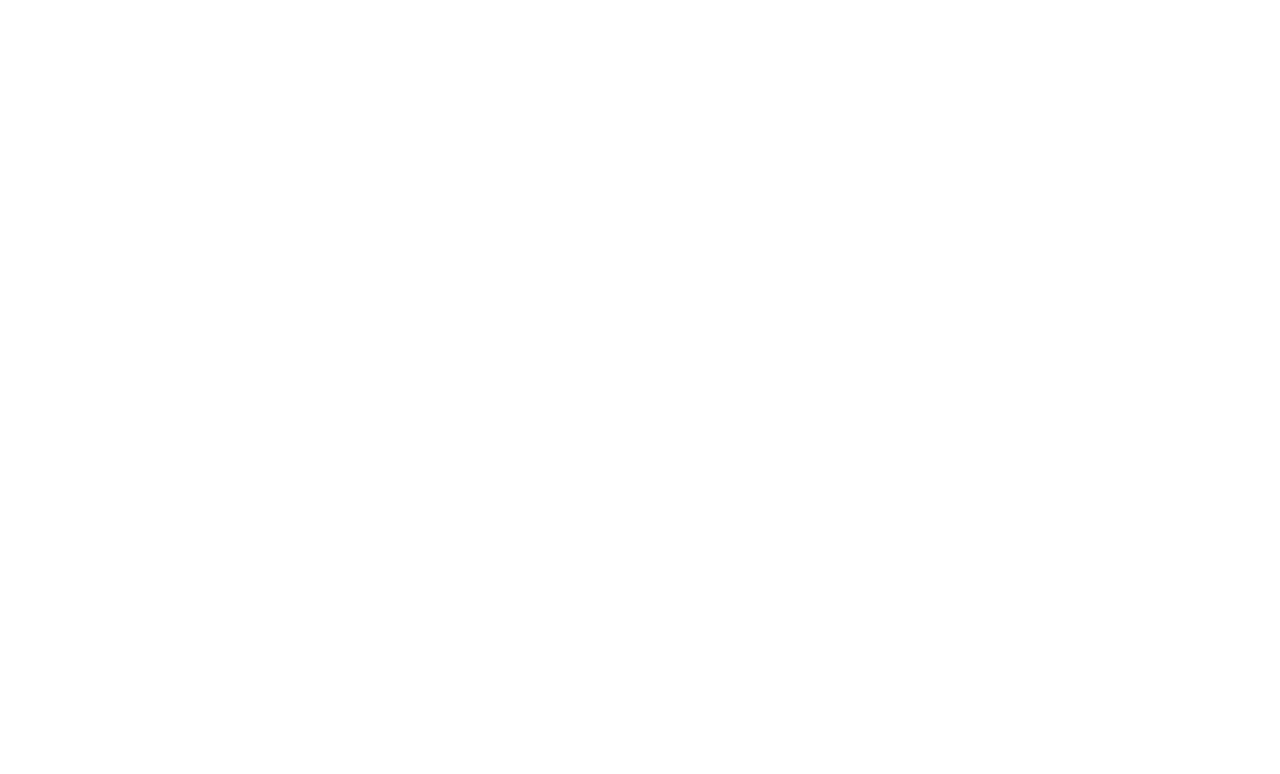
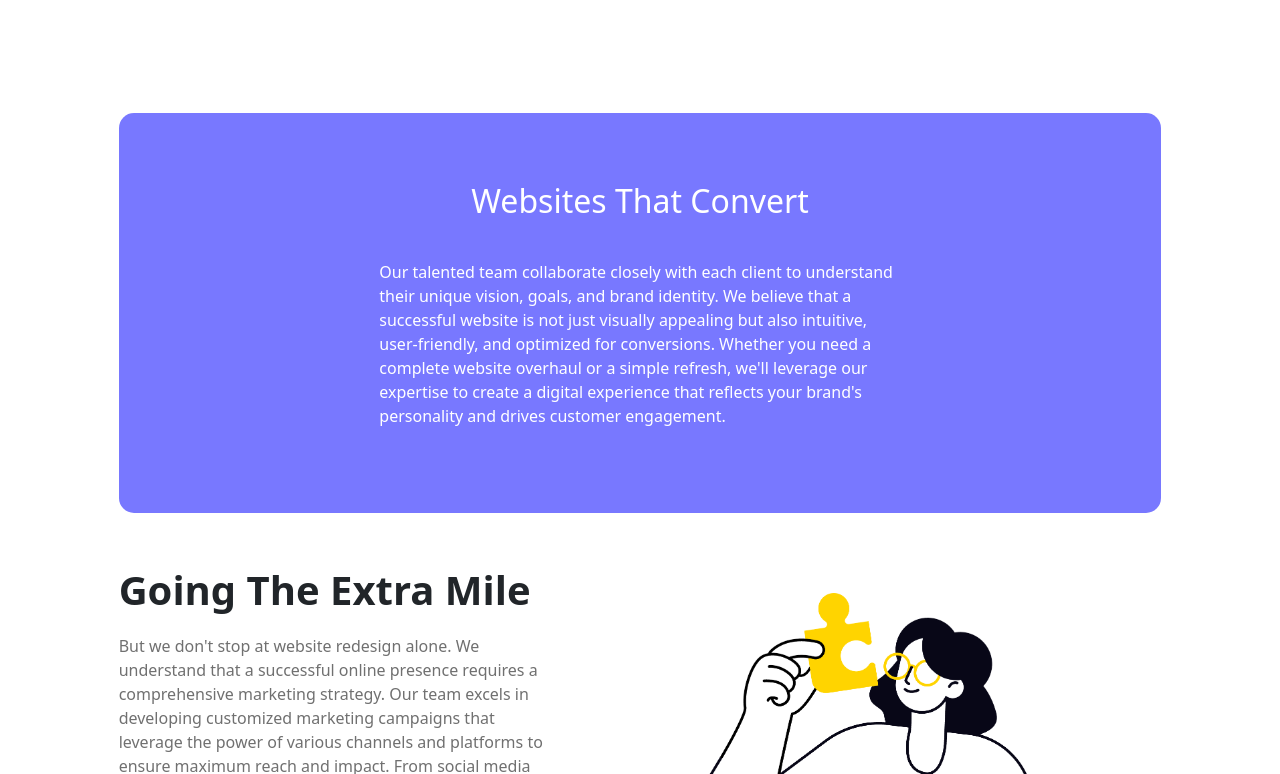
Before and after one commit to Tarp-Supply-Inc/proactive-prototype-react, a React (Create React App) app: page / in a window 1280 px wide. Shown: the part 1266-2040 px from the top of the page. Before the commit the page ends 813 px from the top, so only its background shows below. Built offline with nearby package versions, Linux system fonts and the light colour scheme.

Commit message:
checkpoint

```diff
--- a/src/App.js
+++ b/src/App.js
@@ -9,9 +9,9 @@
 function App() {
     return (
         <div className="App">
-        {/*<AboutUs/>*/}
+        <AboutUs/>
         {/*    <HomePage/>*/}
-            <Portfolio/>
+        {/*    <Portfolio/>*/}
             {/*<ContactUs/>*/}
             {/*<Services/>*/}
             {/*<Packages/>*/}
--- a/src/components/AboutUs/AboutUs.css
+++ b/src/components/AboutUs/AboutUs.css
@@ -7,7 +7,6 @@
     justify-content: center;
     background: #7878FF 0 0 no-repeat padding-box;
     border-radius: 15px;
-
     margin-top: 2rem;
     color: #FFFFFF;
 }
@@ -18,7 +17,7 @@
 }
 
 .about-us-testimonial-wrapper{
-    height: 450px;
+    height: 400px;
 }
 
 .about-us-action-banner{
--- a/src/components/AboutUs/AboutUs.js
+++ b/src/components/AboutUs/AboutUs.js
@@ -36,16 +36,15 @@
 
                 <div className="about-us-testimonial-wrapper">
 
-                    <h2 className="about-us-testimonial-title">What Our Clients Are Saying</h2>
+                    <h2 className="about-us-testimonial-title">Websites That Convert</h2>
 
 
                     <p className="about-us-testimonial-body">
-                        Our talented team collaborate closely with each client to understand their unique
-                        vision, goals, and brand identity. We believe that a successful website is not just
-                        visually appealing but also intuitive, user-friendly, and optimized for conversions.
-                        Whether you need a complete website overhaul or a simple refresh, we'll leverage our
-                        expertise to create a digital experience that reflects your brand's personality and
-                        drives customer engagement.
+                        Our talented team collaborate closely with each client to understand their unique vision, goals,
+                        and brand identity. We believe that a successful website is not just visually appealing but also
+                        intuitive, user-friendly, and optimized for conversions. Whether you need a complete website
+                        overhaul or a simple refresh, we'll leverage our expertise to create a digital experience that
+                        reflects your brand's personality and drives customer engagement.
                     </p>
 
                 </div>
--- a/src/components/Portfolio/Portfolio.css
+++ b/src/components/Portfolio/Portfolio.css
@@ -8,7 +8,7 @@
     width: 90%;
     height: 350px;
     margin-top: 5rem;
-
+    margin-bottom: 20rem;
 }
 
 .carousel-image{
@@ -40,3 +40,14 @@
     height: 40px;
     font-weight: 500;
 }
+
+.portfolio-page-image-container{
+    position: relative;
+}
+.portfolio-page-image{
+    width: 500px;
+    position: absolute;
+    right: 0;
+    top: -13rem;
+    z-index: 0;
+}
--- a/src/components/Portfolio/Portfolio.js
+++ b/src/components/Portfolio/Portfolio.js
@@ -7,6 +7,8 @@
 import {Col, Row} from "react-bootstrap";
 import ContentContainer from "../Reusable Components/ContentContainer";
 import tarpSupplyImage from "../../assets/tarp-supply-website-image.png"
+import Footer from "../Reusable Components/Footer";
+import portfolioImage from "../../assets/portfolio-page-image.png"
 
 const Portfolio = () => {
     return (
@@ -42,6 +44,11 @@
                     </AwesomeSlider>
                 </div>
             </ContentContainer>
+            <div className="portfolio-page-image-container">
+                <img src={portfolioImage} alt="Girl With Arrow" className="portfolio-page-image"/>
+            </div>
+
+            <Footer/>
 
 
         </div>
--- a/src/components/Reusable Components/Footer.css
+++ b/src/components/Reusable Components/Footer.css
@@ -5,6 +5,8 @@
     margin-top: 5rem;
     display: flex;
     align-items: center;
+    position: relative;
+    z-index: 3;
 }
 
 
```
Also changed, not shown: src/assets/portfolio-page-image.png (added).
